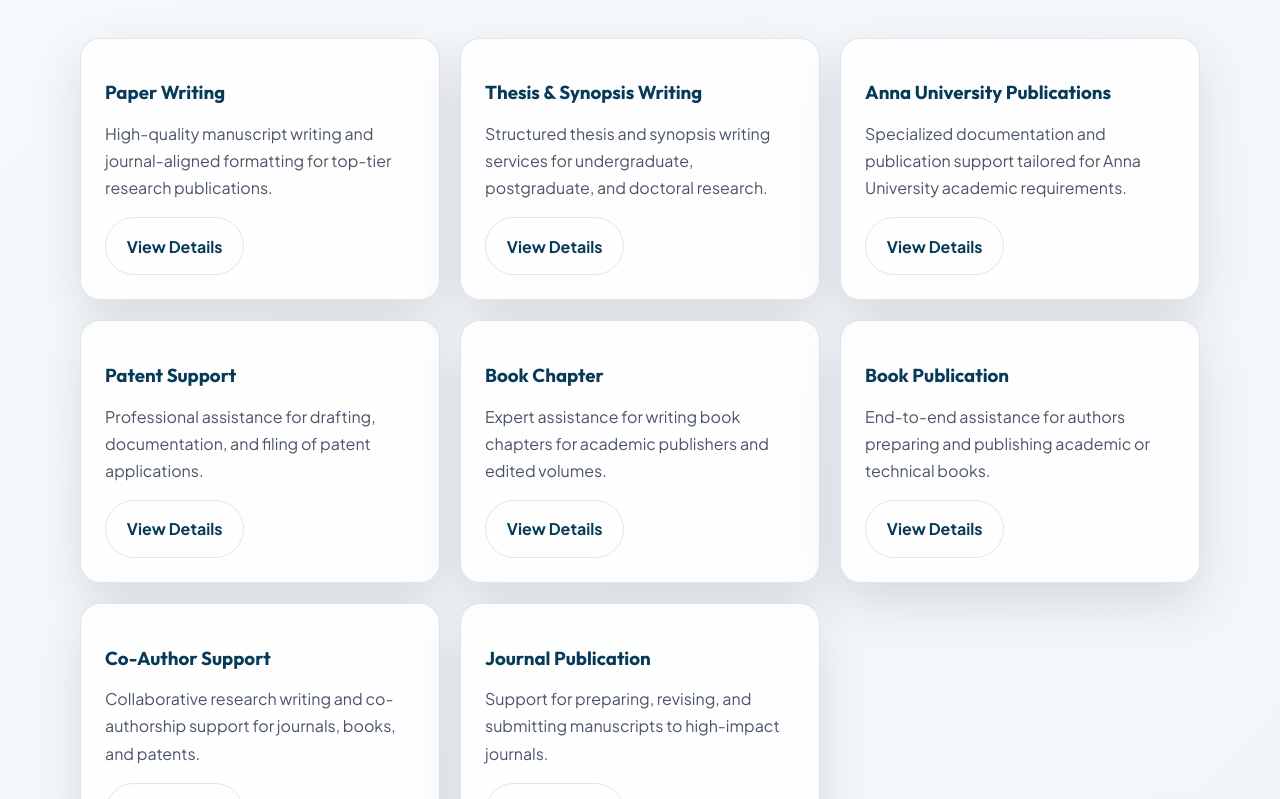
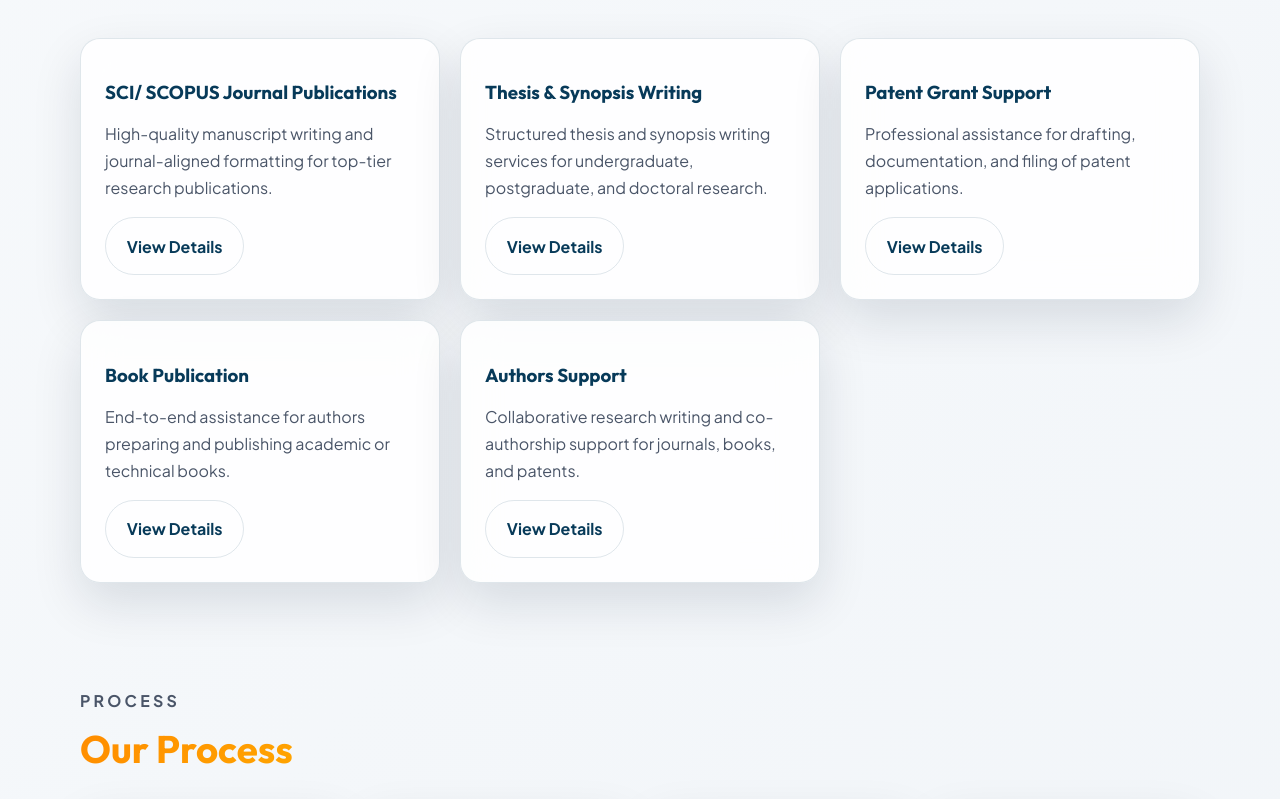
Before and after one commit to hkharikarthikeyan/RST, a React (Vite) app: page / in a window 1280 px wide. Shown: the part 1201-2000 px from the top of the page. Built offline with nearby package versions, Linux system fonts and the light colour scheme.

Commit message:
Update 4

```diff
--- a/src/data/services.js
+++ b/src/data/services.js
@@ -1,8 +1,8 @@
 export const services = [
   {
-    slug: 'paper-writing',
-    title: 'Paper Writing',
-    subtitle: 'SCI, SCOPUS, IEEE',
+    slug: 'anna-university-publications',
+    title: 'SCI/ SCOPUS Journal Publications',
+    subtitle: 'Scholar / Guide ship support',
     summary:
       'High-quality manuscript writing and journal-aligned formatting for top-tier research publications.',
     highlights: [
@@ -29,24 +29,10 @@
     details:
       'Our team ensures that every academic submission is logically organized, academically sound, and aligned with university expectations.'
   },
-  {
-    slug: 'anna-university-publications',
-    title: 'Anna University Publications',
-    subtitle: 'Scholar / Guide ship support',
-    summary:
-      'Specialized documentation and publication support tailored for Anna University academic requirements.',
-    highlights: [
-      'Scholarship and guidance support documents',
-      'Publication-ready academic paperwork',
-      'Institution-specific formatting assistance',
-      'End-to-end guidance for submissions'
-    ],
-    details:
-      'We help researchers align publications, reports, and supporting documents with Anna University requirements and academic standards.'
-  },
+
   {
     slug: 'patent',
-    title: 'Patent Support',
+    title: 'Patent Grant Support',
     subtitle: 'Design, Innovative, UK, Australia',
     summary:
       'Professional assistance for drafting, documentation, and filing of patent applications.',
@@ -58,21 +44,6 @@
     ],
     details:
       'We guide inventors through the patent documentation process with clear technical writing and application preparation support.'
-  },
-  {
-    slug: 'book-chapter',
-    title: 'Book Chapter',
-    subtitle: 'Academic and professional writing',
-    summary:
-      'Expert assistance for writing book chapters for academic publishers and edited volumes.',
-    highlights: [
-      'Chapter structure and content planning',
-      'Publisher-style academic writing',
-      'Technical review and editing',
-      'Reference and citation formatting'
-    ],
-    details:
-      'From conceptualization to final chapter submission, we help authors create polished and publication-ready content.'
   },
   {
     slug: 'book-publication',
@@ -91,7 +62,7 @@
   },
   {
     slug: 'coauthor',
-    title: 'Co-Author Support',
+    title: 'Authors Support',
     subtitle: 'Scopus, SCI, IEEE, Book, Patent',
     summary:
       'Collaborative research writing and co-authorship support for journals, books, and patents.',
@@ -103,20 +74,5 @@
     ],
     details:
       'We help researchers coordinate written contributions, improve quality, and prepare collaboration-ready materials.'
-  },
-  {
-    slug: 'journal-publication',
-    title: 'Journal Publication',
-    subtitle: 'Scopus, SCI',
-    summary:
-      'Support for preparing, revising, and submitting manuscripts to high-impact journals.',
-    highlights: [
-      'Scopus and SCI journal targeting',
-      'Submission-ready manuscript preparation',
-      'Revision and response letter support',
-      'Publication strategy and journal selection'
-    ],
-    details:
-      'We help authors improve visibility, strengthen scientific communication, and increase chances of successful publication.'
   }
 ]
```
